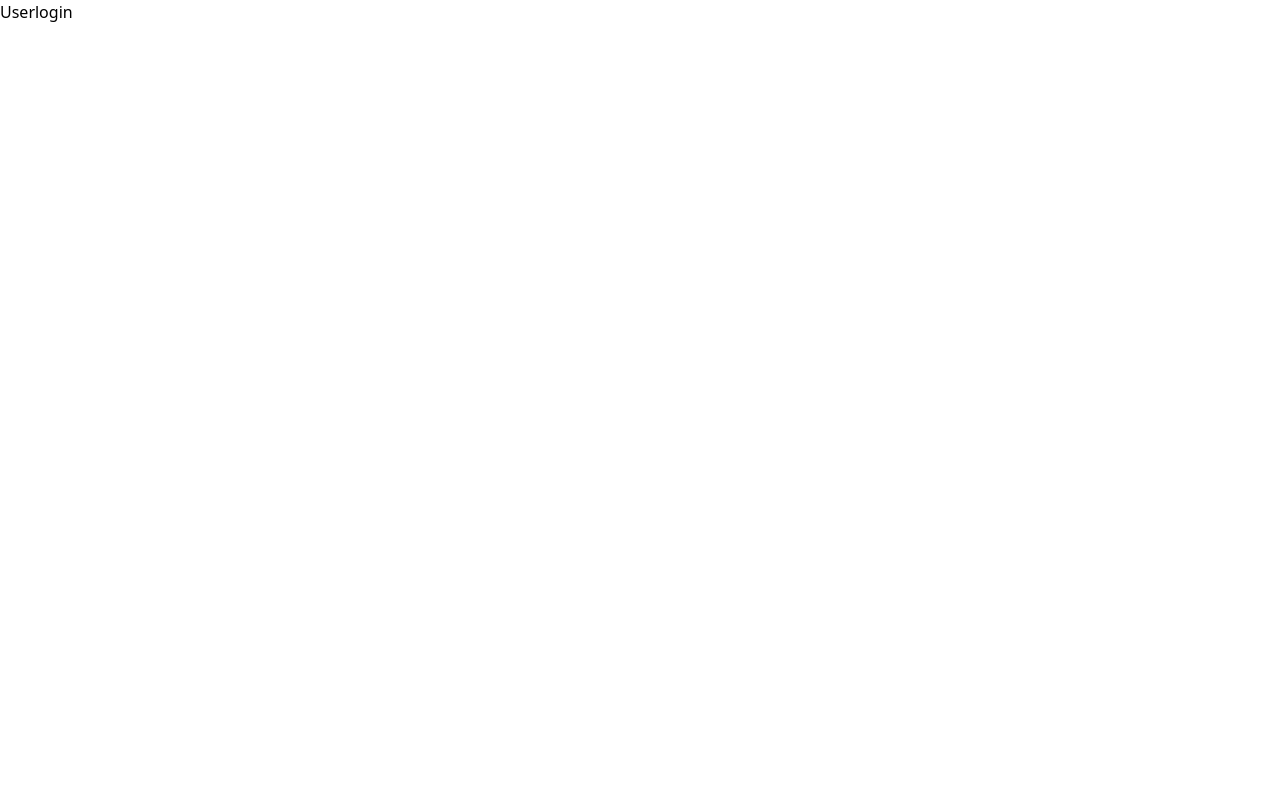
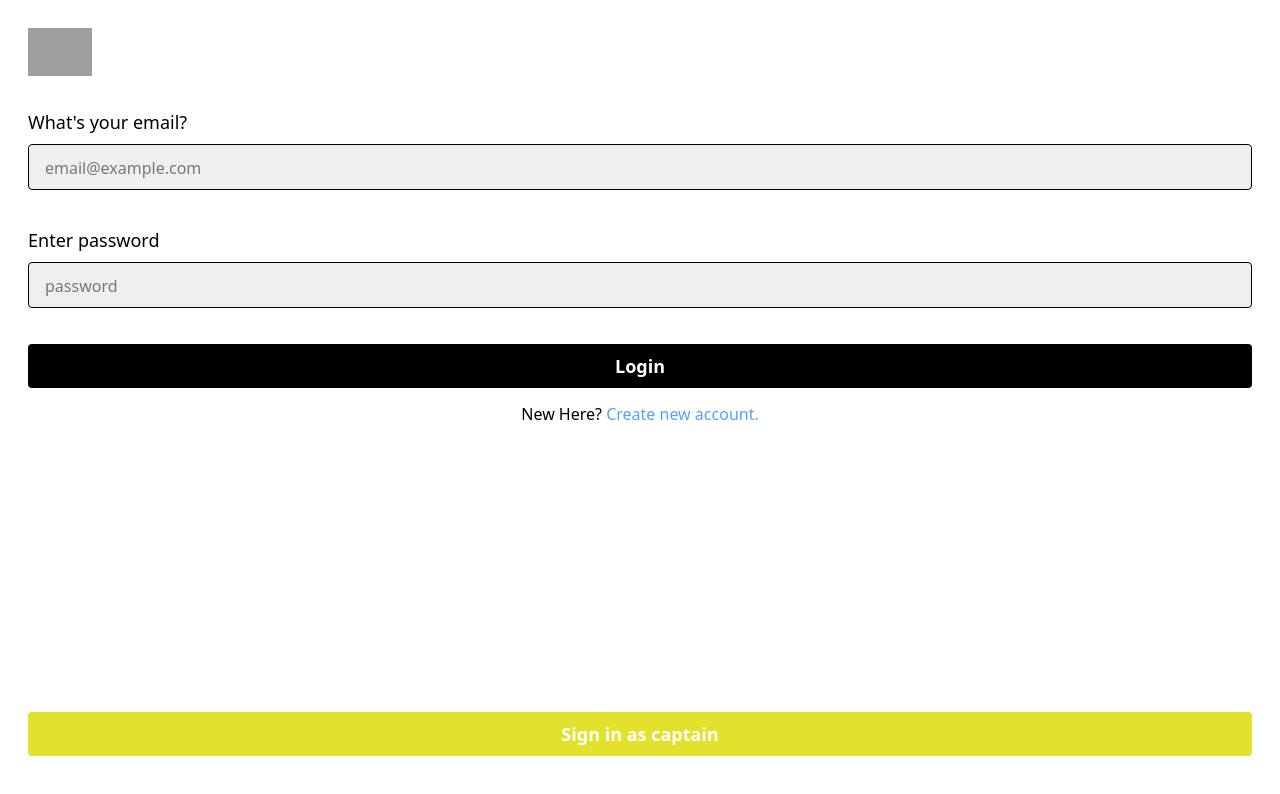
Before and after one commit to Keonji-18/uber_clone, a React app in the folder frontend/: page /login in a window 1280 px wide. Shown: the top 794 px of the page. Built offline with nearby package versions, Linux system fonts and the light colour scheme; grey boxes are pictures that could not be loaded; the HTML template or start-up script is replaced by a standard one.

Commit message:
User-login page done

```diff
--- a/frontend/src/pages/UserLogin.jsx
+++ b/frontend/src/pages/UserLogin.jsx
@@ -1,9 +1,68 @@
 import React from "react";
+import { useState } from "react";
+import { Link } from "react-router-dom";
+import UserSignup from "./UserSignup";
 
 const UserLogin = () => {
+
+    const [email , setEmail] = useState('')
+    const [password , setPassword] = useState('')
+    const [userdData, setUserData] = useState('')
+
+    const submitHandler = (e)=>{
+        e.preventDefault()
+
+        setEmail('')
+        setPassword('')
+        setUserData({
+            email:email,
+            password:password
+
+        })
+        console.log(userdData);
+
+    }
     return (
-        <div>Userlogin</div>
-     );
+        <div className="p-7 h-screen flex flex-col justify-between">
+            <div>
+                <img className="w-16 mb-8" src="https://upload.wikimedia.org/wikipedia/commons/c/cc/Uber_logo_2018.png" alt="logo" />
+
+                <form onSubmit={(e)=>{
+                    submitHandler(e)
+                    // console.log(email,password);
+
+                }}>
+                    <h3 className="text-lg font-medium mb-2">What's your email?</h3>
+                    <input
+                        required
+                        value={email}
+                        onChange={(e)=>{
+                            setEmail(e.target.value)
+
+                        }}
+                        className=" bg-[#eeee] mb-7 rounded px-4 py-2 border w-full text-lg placeholder:text-base"
+                        type="email"
+                        placeholder="email@example.com" />
+
+                    <h3 className="text-lg font-medium mt-2 mb-2">Enter password</h3>
+                    <input
+                        required
+                        value={password}
+                        onChange={(e)=>{
+                            setPassword(e.target.value)
+                        }}
+                        className=" bg-[#eeee] mb-7  rounded px-4 py-2 border w-full text-lg  placeholder:text-base"
+                        type="password"
+                        placeholder="password" />
+                    <button className="bg-black rounded  font-semibold px-4 py-2  text-white w-full text-lg mt-2 mb-3.5" >Login</button>
+                </form>
+                    <p className="text-center"> New Here? <Link to='/signup' className="text-blue-400">Create new account.</Link></p>
+            </div>
+
+
+            <Link to='/captain-login' className="bg-[#e2e22d] rounded  flex items-center justify-center font-semibold px-4 py-2  text-white w-full text-lg mt-2 mb-4" >Sign in as captain </Link>
+        </div>
+    );
 }
 
 export default UserLogin;
```
